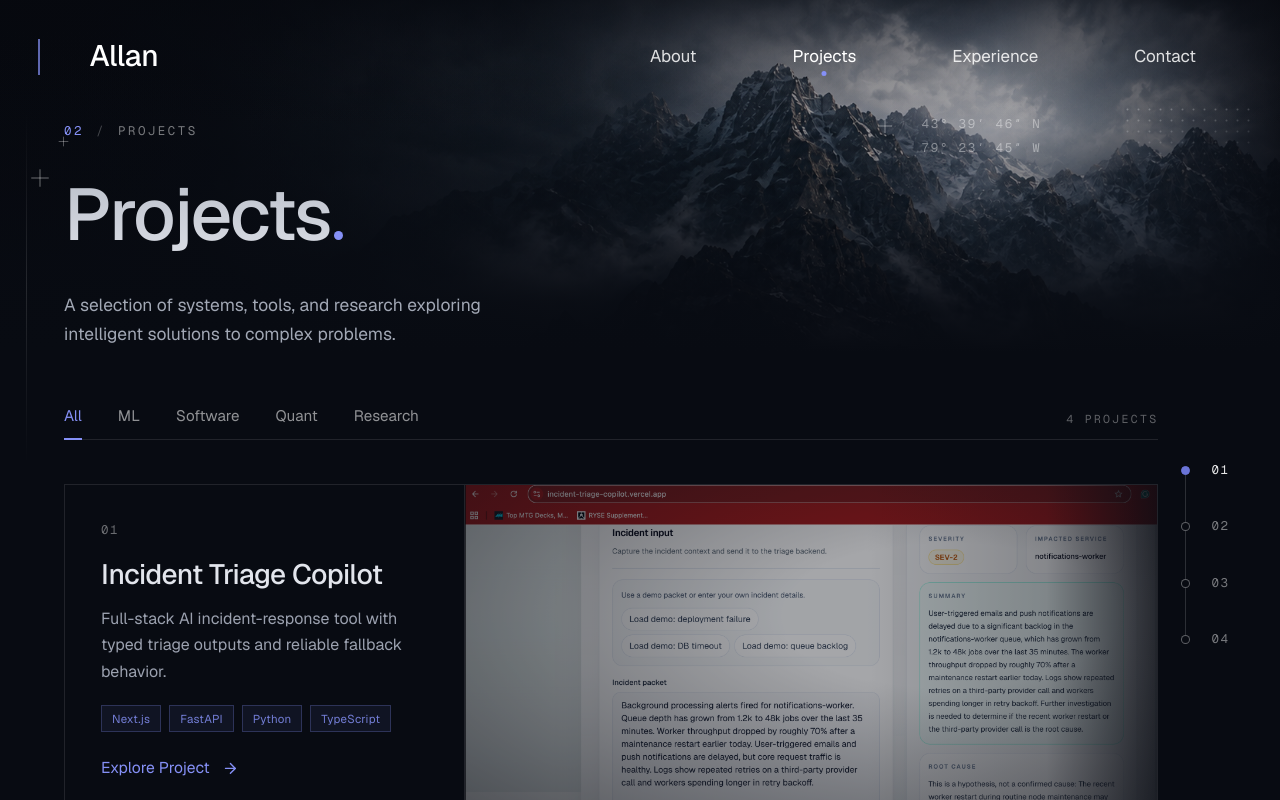
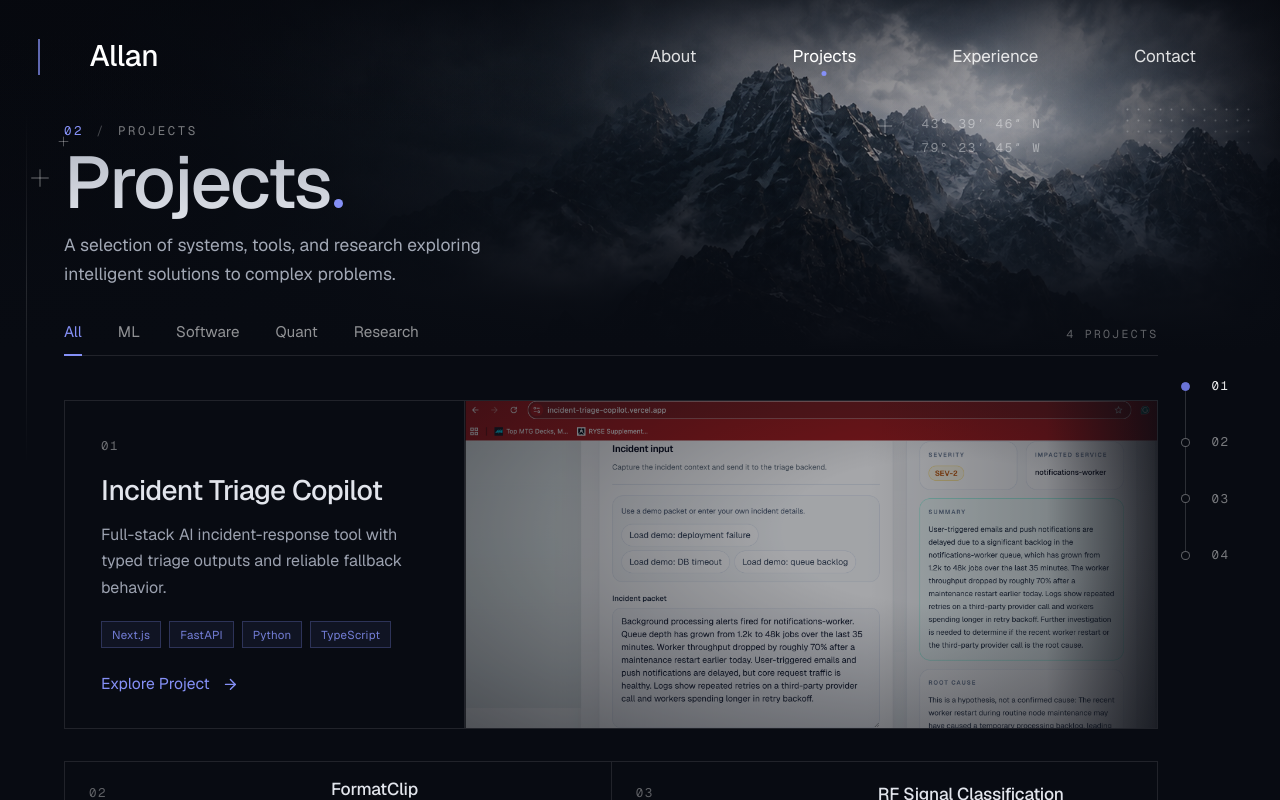
Before and after one commit to Jakey794/jacob-portfolio, a Next.js app: page /projects in a window 1280 px wide. Shown: the top 800 px of the page. Built offline with nearby package versions, Linux system fonts and the light colour scheme.

Commit message:
fix(page-title): preserve display line height

```diff
--- a/app/experience/[slug]/page.tsx
+++ b/app/experience/[slug]/page.tsx
@@ -102,9 +102,7 @@ export default async function ExperienceDetailPage({ params }: PageProps) {
           <div>
             <PageEyebrow index={eyebrowIndex} label="Experience Detail" />
 
-            {/* Paired size/leading: a bare `text-[…]` would reset the
-                line-height inherited from PageTitle. */}
-            <PageTitle className="mt-2 text-[clamp(2.1rem,3.35vw,3.5rem)]/[1.06]">
+            <PageTitle size="compact" className="mt-2">
               {item.organization}
             </PageTitle>
 
--- a/app/experience/page.tsx
+++ b/app/experience/page.tsx
@@ -57,13 +57,11 @@ export default function ExperienceIndexPage() {
       <main className="relative z-10 px-6 pb-24 pt-[6.5rem] sm:px-10 sm:pt-[6.75rem] lg:pb-28 lg:pl-[5%] lg:pr-[9.5%] lg:pt-[6.4rem]">
         <PageEyebrow index="04" label="Experience" />
 
-        {/* Paired size/leading: a bare `text-[…]` would reset the line-height
-            inherited from PageTitle. */}
-        <PageTitle className="mt-2 text-[clamp(2.4rem,5.2vw,5.45rem)]/[1.06]">
+        <PageTitle size="index" className="mt-0.5">
           Experience
         </PageTitle>
 
-        <p className="mt-4 max-w-[26rem] text-[0.95rem] leading-[1.5] text-[#a2a8b5]">
+        <p className="mt-0.5 max-w-[26rem] text-[0.95rem] leading-[1.5] text-[#a2a8b5]">
           Roles, research positions, and technical work across engineering,
           machine learning, and quantitative systems.
         </p>
--- a/app/projects/[slug]/page.tsx
+++ b/app/projects/[slug]/page.tsx
@@ -103,7 +103,7 @@ export default async function ProjectCaseStudyPage({ params }: PageProps) {
           <div>
             <PageEyebrow index={eyebrowIndex} label="Project Case Study" />
 
-            <PageTitle className="mt-6 text-[clamp(2.3rem,3.75vw,3.9rem)]">
+            <PageTitle size="detail" className="mt-6">
               {project.title}
             </PageTitle>
 
--- a/app/projects/page.tsx
+++ b/app/projects/page.tsx
@@ -43,14 +43,14 @@ export default function ProjectsIndexPage() {
       <main className="relative z-10 px-6 pb-24 pt-[7rem] sm:px-10 sm:pt-[7.5rem] lg:pb-28 lg:pl-[5%] lg:pr-[9.5%] lg:pt-[7.6rem]">
         <PageEyebrow index="02" label="Projects" />
 
-        <PageTitle className="mt-5">Projects</PageTitle>
+        <PageTitle className="mt-1">Projects</PageTitle>
 
-        <p className="mt-5 max-w-[27.5rem] text-[1.02rem] leading-[1.7] text-[#a2a8b5] lg:text-[1.09rem]">
+        <p className="mt-2 max-w-[27.5rem] text-[1.02rem] leading-[1.7] text-[#a2a8b5] lg:text-[1.09rem]">
           A selection of systems, tools, and research exploring intelligent
           solutions to complex problems.
         </p>
 
-        <div className="mt-11 lg:mt-14">
+        <div className="mt-9 lg:mt-8">
           <ProjectsExplorer projects={items} />
         </div>
 
--- a/components/page-title.tsx
+++ b/components/page-title.tsx
@@ -27,26 +27,57 @@ export function PageEyebrow({
 }
 
 /**
+ * Display-heading scale.
+ *
+ * Font size and line height are declared together with Tailwind's
+ * `text-[size]/[leading]` syntax, and never as separate `text-*` + `leading-*`
+ * classes. A `text-*` utility conflicts with `leading-*` in tailwind-merge, so
+ * a separate `leading-*` in the base string is silently dropped the moment any
+ * font size is applied — which previously left every title at the default 1.5
+ * line height. Keeping the pair atomic makes that impossible.
+ *
+ * Sizes are per-page because each was measured against its own concept.
+ */
+const titleSizes = {
+  /** Projects index. */
+  hero: "text-[clamp(2.6rem,5.7vw,5.95rem)]/[1.06]",
+  /** Experience index. */
+  index: "text-[clamp(2.4rem,5.2vw,5.45rem)]/[1.06]",
+  /** About. */
+  page: "text-[clamp(2.3rem,4.5vw,4.7rem)]/[1.06]",
+  /** Project case study. */
+  detail: "text-[clamp(2.3rem,3.75vw,3.9rem)]/[1.06]",
+  /** Experience detail. */
+  compact: "text-[clamp(2.1rem,3.35vw,3.5rem)]/[1.06]",
+} as const;
+
+export type PageTitleSize = keyof typeof titleSizes;
+
+/**
  * Display heading with the accent dot used across the site. `dot` renders the
  * periwinkle full stop that closes the homepage headline.
+ *
+ * Pass `size` rather than a `text-*` class in `className` — see above.
  */
 export function PageTitle({
   children,
   id,
   dot = true,
+  size = "hero",
   className,
 }: {
   children: React.ReactNode;
   id?: string;
   dot?: boolean;
+  size?: PageTitleSize;
   className?: string;
 }) {
   return (
     <h1
       id={id}
       className={cn(
-        "bg-gradient-to-b from-[#b6bbc6] to-[#dfe2e9] bg-clip-text font-medium leading-[1.06] tracking-[-0.028em] text-transparent",
-        "text-[clamp(2.6rem,5.7vw,5.95rem)]",
+        "bg-gradient-to-b from-[#b6bbc6] to-[#dfe2e9] bg-clip-text font-medium tracking-[-0.028em] text-transparent",
+        titleSizes[size],
         className
       )}
     >
```
